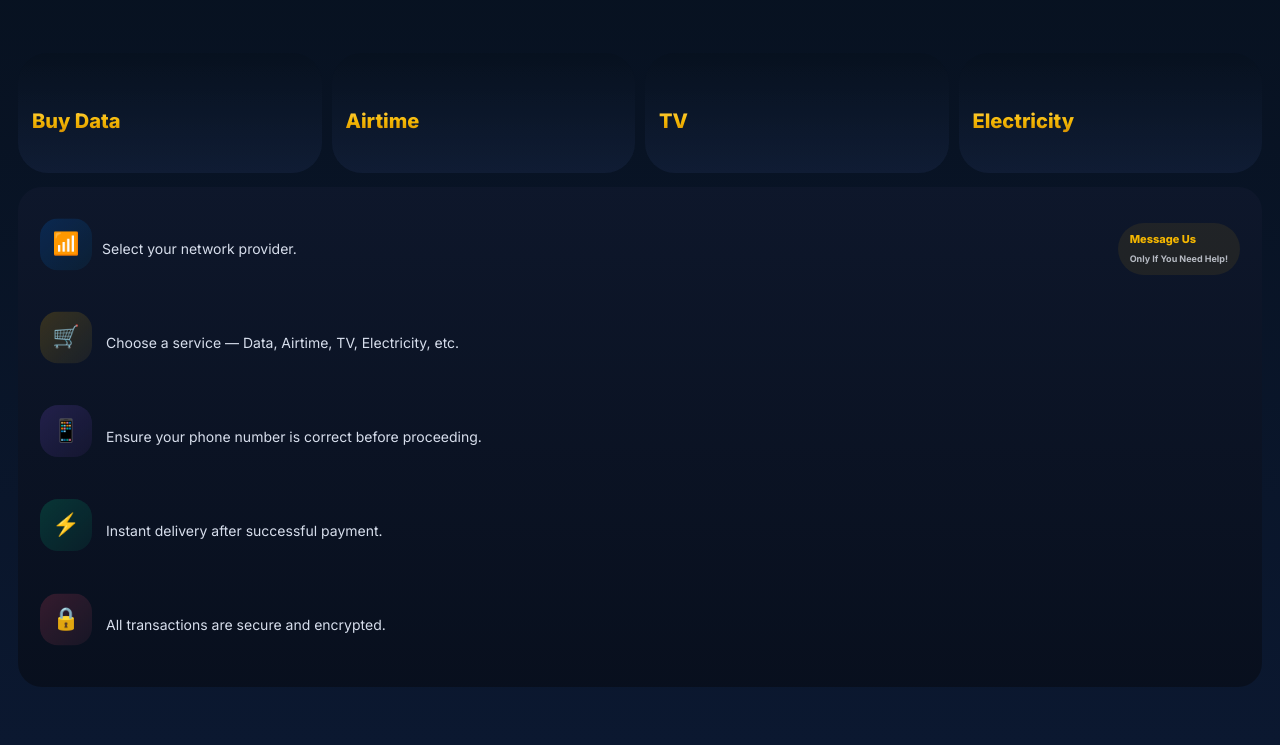
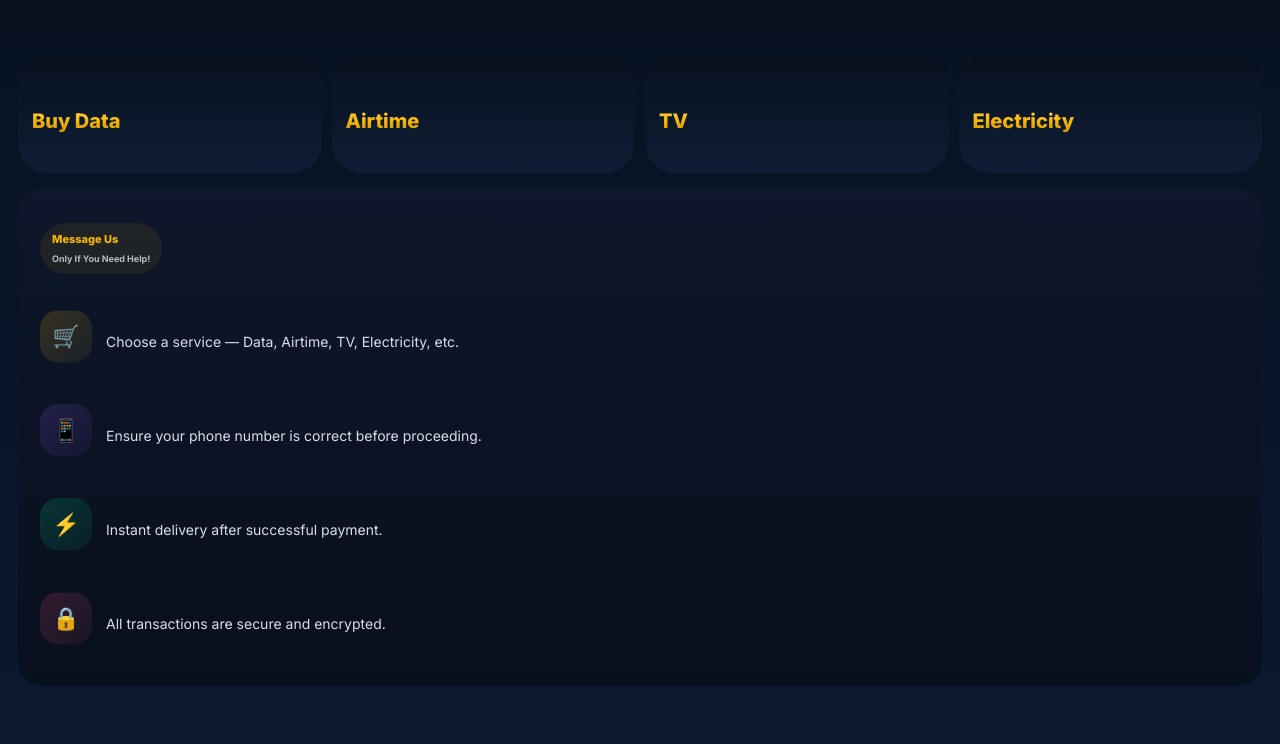
Before and after one commit to swiftifyPlatform/swiftify, a plain HTML site: page index.html in a window 1280 px wide. Shown: the part 100-845 px from the top of the page. Drawn offline with Linux system fonts and the light colour scheme; no server answers.

Commit message:
Add files via upload

```diff
--- a/index.html
+++ b/index.html
@@ -129,22 +129,6 @@
             align-items:center;
             gap:10px;
             ">
-
-                <div style="
-            display:flex;
-            align-items:center;
-            gap:10px;
-            ">
-
-                    <div class="desc-icon">
-                        📶
-                    </div>
-
-                    <div>
-                        Select your network provider.
-                    </div>
-
-                </div>
 
                 <div id="supportBtn" onclick="showSupportInput()" style="
                 font-size:11px;
```
